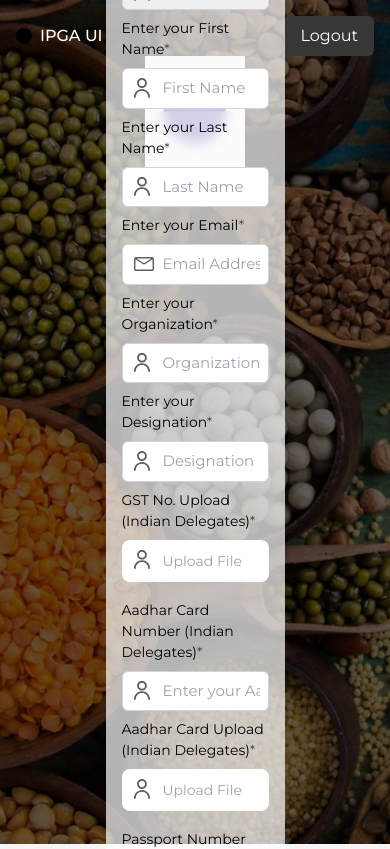
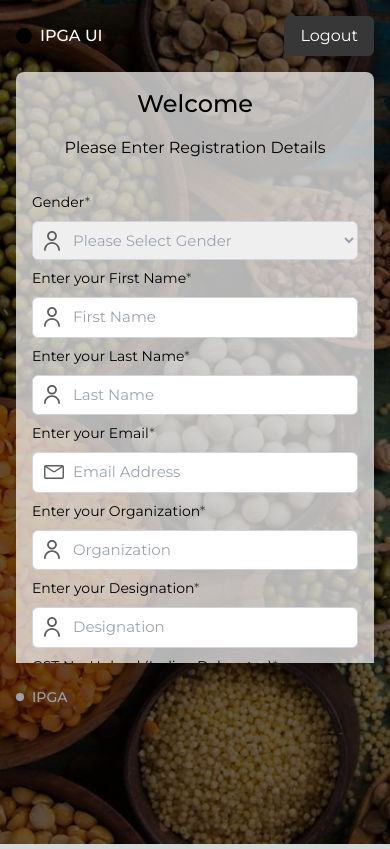
Before and after one commit to itsabhi-at/ipga-frontend, a Next.js app: page /registration in a window 390 px wide. Shown: the top 849 px of the page. Built offline with nearby package versions, Linux system fonts and the light colour scheme.

Commit message:
minor changes

```diff
--- a/src/app/landing/page.js
+++ b/src/app/landing/page.js
@@ -131,7 +131,7 @@ function Landing() {
             <li>
               All Group Bookings{" "}
               <strong>
-                <em>(more than three delegates from the same organization)</em>
+                <em>(more than five delegates from the same organization)</em>
               </strong>{" "}
               will be handled offline. Please connect with IPGA Team at{" "}
               <a href="mailto:bds2024@ipga.co.in">bds2024@ipga.co.in</a> to
--- a/src/app/registration/page.js
+++ b/src/app/registration/page.js
@@ -268,19 +268,9 @@ function Registration() {
             </button>
           </div>
 
-          <div className="flex items-center justify-center">
-            <Image
-              src={circle}
-              height={100}
-              width={100}
-              alt="circle"
-              className="md:hidden block"
-            />
-          </div>
-
-          <div className="h-full max-h-[84vh] w-full flex items-center justify-center">
+          <div className="h-full max-h-[70vh] md:max-h-[84vh] w-full md:flex items-center justify-center overflow-auto my-4 md:my-0">
             {!modalIsOpen && (
-              <div className="bg-white bg-opacity-70 h-[80%] w-[50%] overflow-auto rounded-lg p-4 text-black">
+              <div className="bg-white bg-opacity-70 md:h-[80%] md:w-[50%] rounded-lg p-4 text-black">
                 <div className="w-full flex flex-col justify-center items-center">
                   <h1 className="text-2xl text-black font-medium">Welcome</h1>
                   <p className=" text-black py-4">
```
